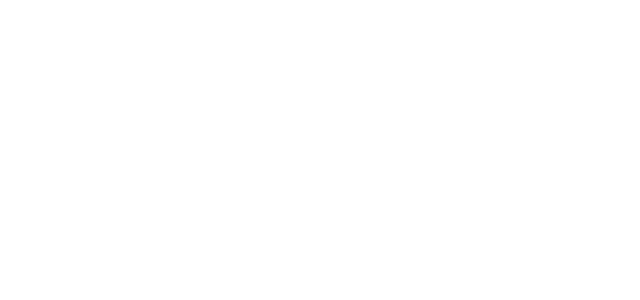
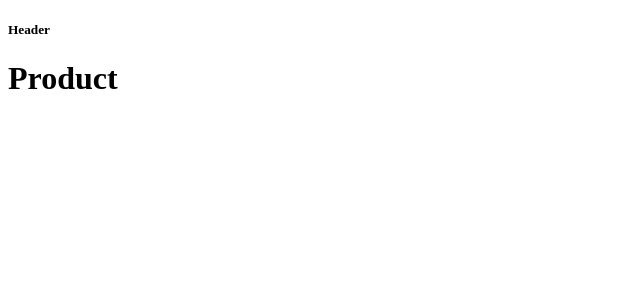
Before and after one commit to aoteron/thenorthface-mobilestore-clone, a React (Vite) app: page /product in a window 1280 px wide. Before the commit this address had no page. Shown: the top 300 px of the page, without its empty margins (0-640 px from the left). Built offline with nearby package versions, Linux system fonts and the light colour scheme.

Commit message:
feat add routes into App.tsx
Add Main, Product and Cart pages

```diff
--- a/src/App.tsx
+++ b/src/App.tsx
@@ -2,11 +2,18 @@
 import React from 'react';
 import { Route, Routes } from 'react-router-dom';
 import Login from './pages/login/Login';
+import Main from './pages/main/Main'
+import Product from './pages/product/Product';
+import Cart from './pages/cart/Cart';
 
 const App: React.FC = () => {
   return (
       <Routes>
         <Route path='/' element={<Login />} />
+        <Route path='/main' element={<Main />} />
+        <Route path='/product' element={<Product />} />
+        <Route path='/cart' element={<Cart />} />
+
       </Routes>
   );
 };
--- a/src/pages/cart/Cart.tsx
+++ b/src/pages/cart/Cart.tsx
@@ -0,0 +1,13 @@
+// pages/cart/Cart.tsx
+import Header from '../../components/header/Header';
+
+const Cart: React.FC = () => {
+  return (
+    <div>
+      <Header />
+      <h1>Cart</h1>
+    </div>
+  );
+};
+
+export default Cart;
--- a/src/pages/main/Main.tsx
+++ b/src/pages/main/Main.tsx
@@ -0,0 +1,13 @@
+// pages/main/Main.tsx
+import Header from '../../components/header/Header';
+
+const Main: React.FC = () => {
+  return (
+    <div>
+      <Header />
+      <h1>Main</h1>
+    </div>
+  );
+};
+
+export default Main;
--- a/src/pages/product/Product.tsx
+++ b/src/pages/product/Product.tsx
@@ -0,0 +1,13 @@
+// pages/product/Product.tsx
+import Header from '../../components/header/Header';
+
+const Product: React.FC = () => {
+  return (
+    <div>
+      <Header />
+      <h1>Product</h1>
+    </div>
+  );
+};
+
+export default Product;
```
